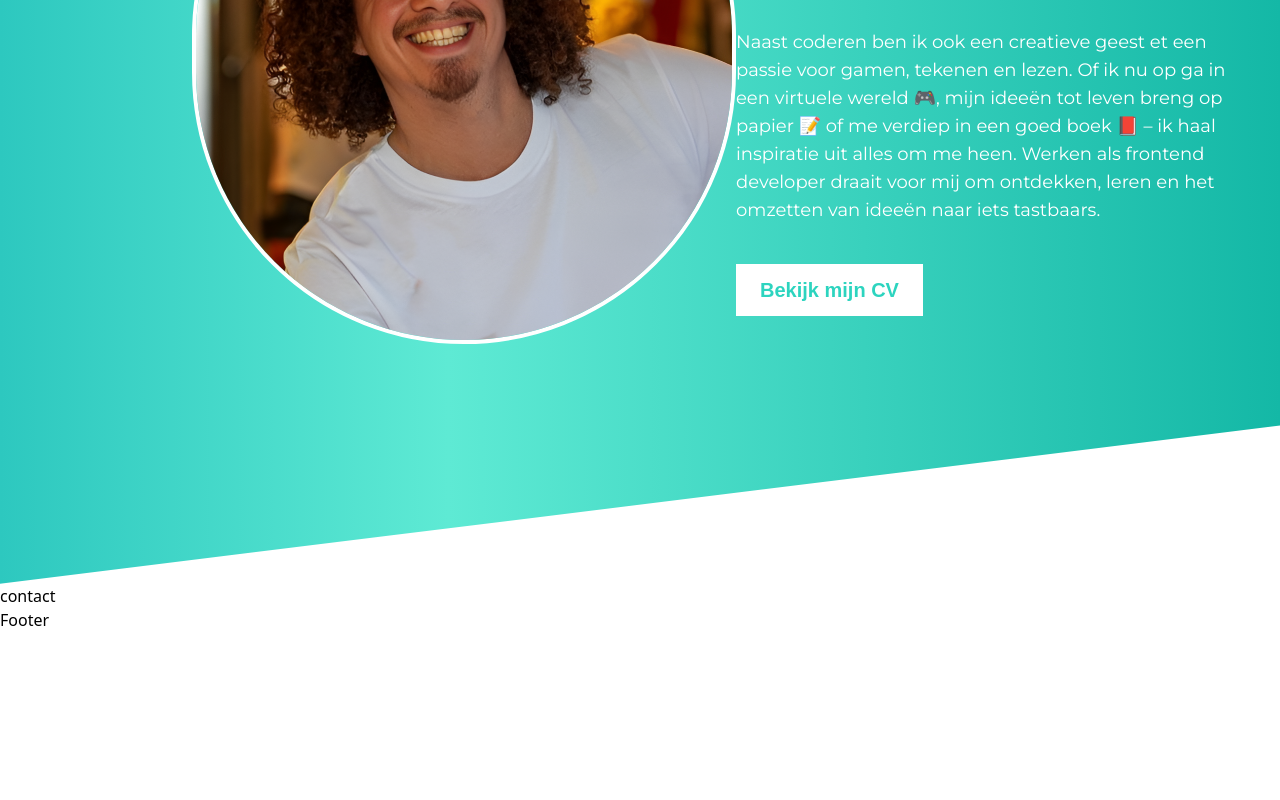
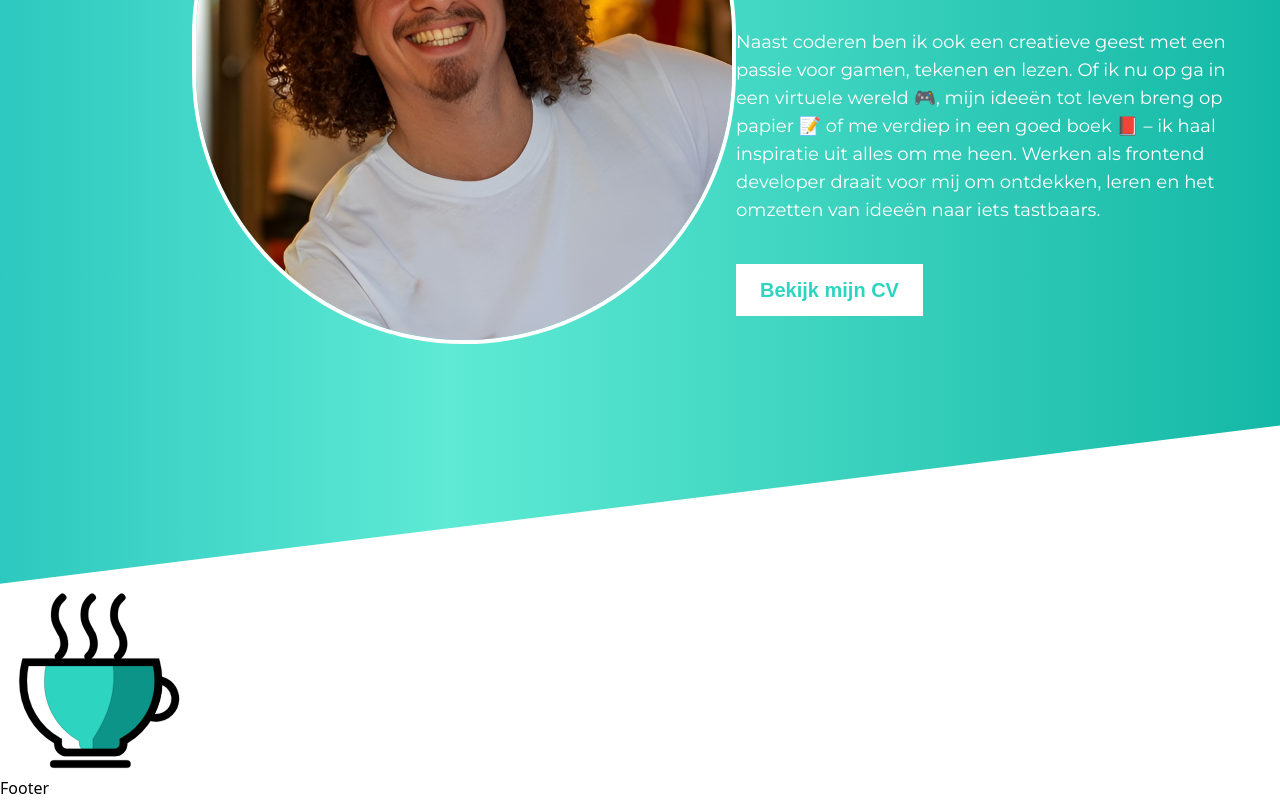
Before and after one commit to Quincy-Fer/portfolio, a React (Vite) app: page / in a window 1280 px wide. Shown: the part 4040-4840 px from the top of the page. Before the commit the page ends 4672 px from the top, so only its background shows below. Built offline with nearby package versions, Linux system fonts and the light colour scheme; a web font is replaced by a local one.

Commit message:
Added coffee svg

```diff
--- a/src/components/About.tsx
+++ b/src/components/About.tsx
@@ -24,10 +24,10 @@ const About = () => {
               maken van mooie en gebruiksvriendelijke websites ! Ik hou ervan om
               te puzzelen met design en functionaliteit totdat het plaatje
               compleet is. Ik ben altijd nieuwsgierig naar nieuwe technologieën
-              en blijf mezelf uitdagen om beter te worden en slimme, creatieve
+              en blijf mijzelf uitdagen om beter te worden en slimme, creatieve
               oplossingen te bedenken. <br />
               <br />
-              Naast coderen ben ik ook een creatieve geest et een passie voor
+              Naast coderen ben ik ook een creatieve geest met een passie voor
               gamen, tekenen en lezen. Of ik nu op ga in een virtuele wereld 🎮,
               mijn ideeën tot leven breng op papier 📝 of me verdiep in een goed
               boek 📕 – ik haal inspiratie uit alles om me heen. Werken als
@@ -41,7 +41,7 @@ const About = () => {
             >
               <button
                 className="mt-10 font-barlow px-6 py-3 font-semibold bg-white text-teal-400 text-xl
-                hover:text-white hover:bg-teal-700  transition-all"
+                hover:text-white hover:bg-teal-700  transition-all "
               >
                 Bekijk mijn CV
               </button>
--- a/src/components/Contact.tsx
+++ b/src/components/Contact.tsx
@@ -3,7 +3,51 @@ import React from "react";
 const Contact = () => {
   return (
     <section>
-      <h2>contact</h2>
+      <svg
+        className="w-48"
+        viewBox="0 0 1024 1024"
+        version="1.1"
+        xmlns="http://www.w3.org/2000/svg"
+        fill="#000000"
+        stroke="#000000"
+      >
+        <g id="SVGRepo_bgCarrier" stroke-width="0"></g>
+        <g
+          id="SVGRepo_tracerCarrier"
+          stroke-linecap="round"
+          stroke-linejoin="round"
+        ></g>
+        <g id="SVGRepo_iconCarrier">
+          <path
+            d="M287.38 939.53H676.5A20.48 20.48 0 0 1 697 960a20.48 20.48 0 0 1-20.48 20.48H287.38A20.48 20.48 0 0 1 266.9 960a20.48 20.48 0 0 1 20.48-20.47z"
+            fill=""
+          ></path>
+          <path
+            d="M309.41 837.77c-110.78-61.5-185.75-179.64-185.75-315.3v-11.25A361 361 0 0 1 135 421.11h698.45a361 361 0 0 1 11.36 90.1v11.26c0 135.65-75 253.8-185.75 315.3v11.38a45 45 0 0 1-45 45H354.4a45 45 0 0 1-45-45v-11.38z"
+            fill="#FFFFFF"
+          ></path>
+          <path
+            d="M833.54 734.43a121.23 121.23 0 0 1-46.89-9.35L764.88 716l12-20.28a339.44 339.44 0 0 0 47.41-173.24V489l22.73 2.51a121.66 121.66 0 0 1 108.37 121.1c0.04 67.16-54.64 121.82-121.85 121.82zM825 693a82.41 82.41 0 0 0 8.5 0.44A80.92 80.92 0 0 0 865 538a380.68 380.68 0 0 1-40 155z"
+            fill=""
+          ></path>
+          <path
+            d="M833.45 421.11a361 361 0 0 1 11.36 90.1v11.26c0 135.65-75 253.8-185.75 315.3v11.38a45 45 0 0 1-45 45h-147a45 45 0 0 1-45-45v-11.38c-110.78-61.5-185.75-179.64-185.75-315.3v-11.25a361 361 0 0 1 11.36-90.1z"
+            fill="#2dd4bf"
+          ></path>
+          <path
+            d="M602.18 421.11h231.27a361 361 0 0 1 11.36 90.1v11.26c0 135.65-75 253.8-185.75 315.3v11.38a45 45 0 0 1-45 45H495.5v-67.58q135.83-199.65 106.68-405.46z"
+            fill="#0d9488"
+          ></path>
+          <path
+            d="M614 919H354.47a65.61 65.61 0 0 1-65.54-65.54v-3.93a380.9 380.9 0 0 1-185.75-327.21v-10.95a382.07 382.07 0 0 1 13.11-99.44l4.08-15.15h727.72l4.08 15.15a382.08 382.08 0 0 1 13.11 99.44v10.94a380.9 380.9 0 0 1-185.74 327.27v3.93A65.61 65.61 0 0 1 614 919zM152.13 437.75a342 342 0 0 0-8 73.62v10.94a340 340 0 0 0 175.22 297.53l10.54 5.85v27.82a24.6 24.6 0 0 0 24.58 24.58H614a24.6 24.6 0 0 0 24.58-24.58V825.7l10.54-5.85a340 340 0 0 0 175.2-297.53v-10.95a342 342 0 0 0-8-73.62z"
+            fill=""
+          ></path>
+          <path
+            d="M469.95 406.82a20.48 20.48 0 0 1-12.52-36.7c13.63-10.51 22.79-30.7 22.79-50.24 0-18.05-5.59-39.4-12.46-47.59a20.46 20.46 0 0 1-2.69-4.12c-2.8-5.69-5.9-11.37-9.17-17.39-12.16-22.32-25.95-47.63-25.95-78.56 0-54.87 11.06-81.8 47.33-115.3A20.48 20.48 0 0 1 505.07 87c-27.77 25.64-34.16 41.57-34.16 85.2 0 20.5 10.18 39.18 21 59 3 5.48 6.06 11.12 8.95 16.87 6.59 8.61 11.78 20.06 15.43 34.09a154.27 154.27 0 0 1 4.94 37.73c0 32.09-15.21 64.54-38.74 82.68a20.39 20.39 0 0 1-12.54 4.25zM312.2 406.82a20.48 20.48 0 0 1-12.52-36.7c13.63-10.5 22.79-30.7 22.79-50.24 0-18.05-5.59-39.4-12.46-47.59a20.48 20.48 0 0 1-2.69-4.12c-2.8-5.69-5.9-11.37-9.17-17.39-12.15-22.33-25.95-47.64-25.95-78.57 0-54.87 11.06-81.8 47.33-115.3A20.48 20.48 0 0 1 347.32 87c-27.77 25.64-34.16 41.57-34.16 85.2 0 20.5 10.18 39.18 21 59 3 5.48 6.06 11.12 8.95 16.87 6.59 8.61 11.78 20.06 15.43 34.09a154.3 154.3 0 0 1 4.94 37.73c0 32.09-15.21 64.54-38.75 82.68a20.39 20.39 0 0 1-12.53 4.25zM627.7 406.82a20.48 20.48 0 0 1-12.52-36.7c13.63-10.51 22.79-30.7 22.79-50.24 0-18.05-5.59-39.4-12.46-47.59a20.46 20.46 0 0 1-2.69-4.12c-2.8-5.69-5.9-11.37-9.17-17.39-12.16-22.32-25.95-47.63-25.95-78.56 0-54.87 11.06-81.8 47.33-115.3A20.48 20.48 0 0 1 662.82 87c-27.77 25.64-34.16 41.57-34.16 85.2 0 20.5 10.18 39.18 21 59 3 5.48 6.06 11.12 8.95 16.87 6.59 8.61 11.78 20.06 15.43 34.09a154.27 154.27 0 0 1 4.94 37.73c0 32.09-15.21 64.54-38.74 82.68a20.39 20.39 0 0 1-12.54 4.25z"
+            fill=""
+          ></path>
+        </g>
+      </svg>
     </section>
   );
 };
```
